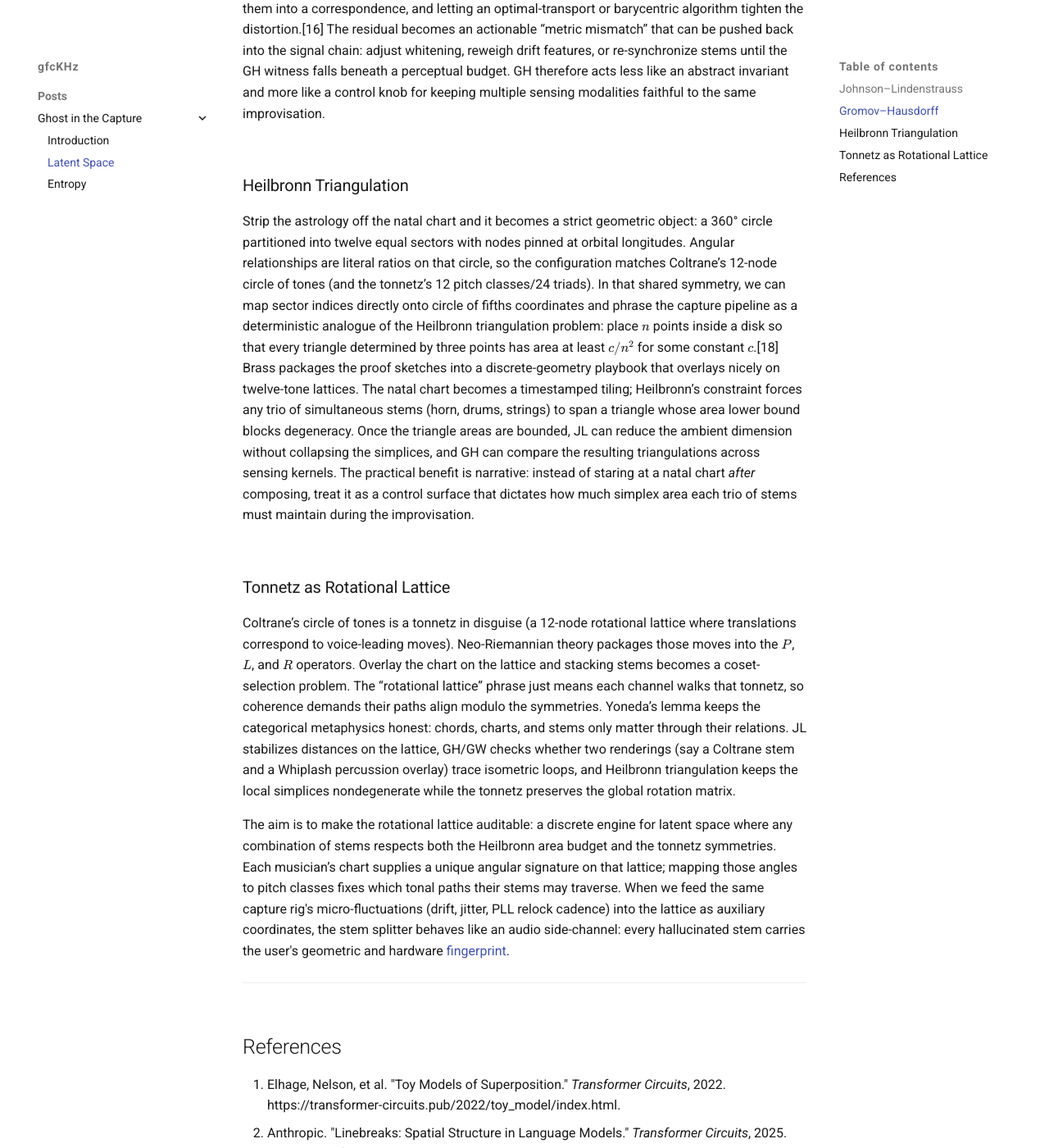
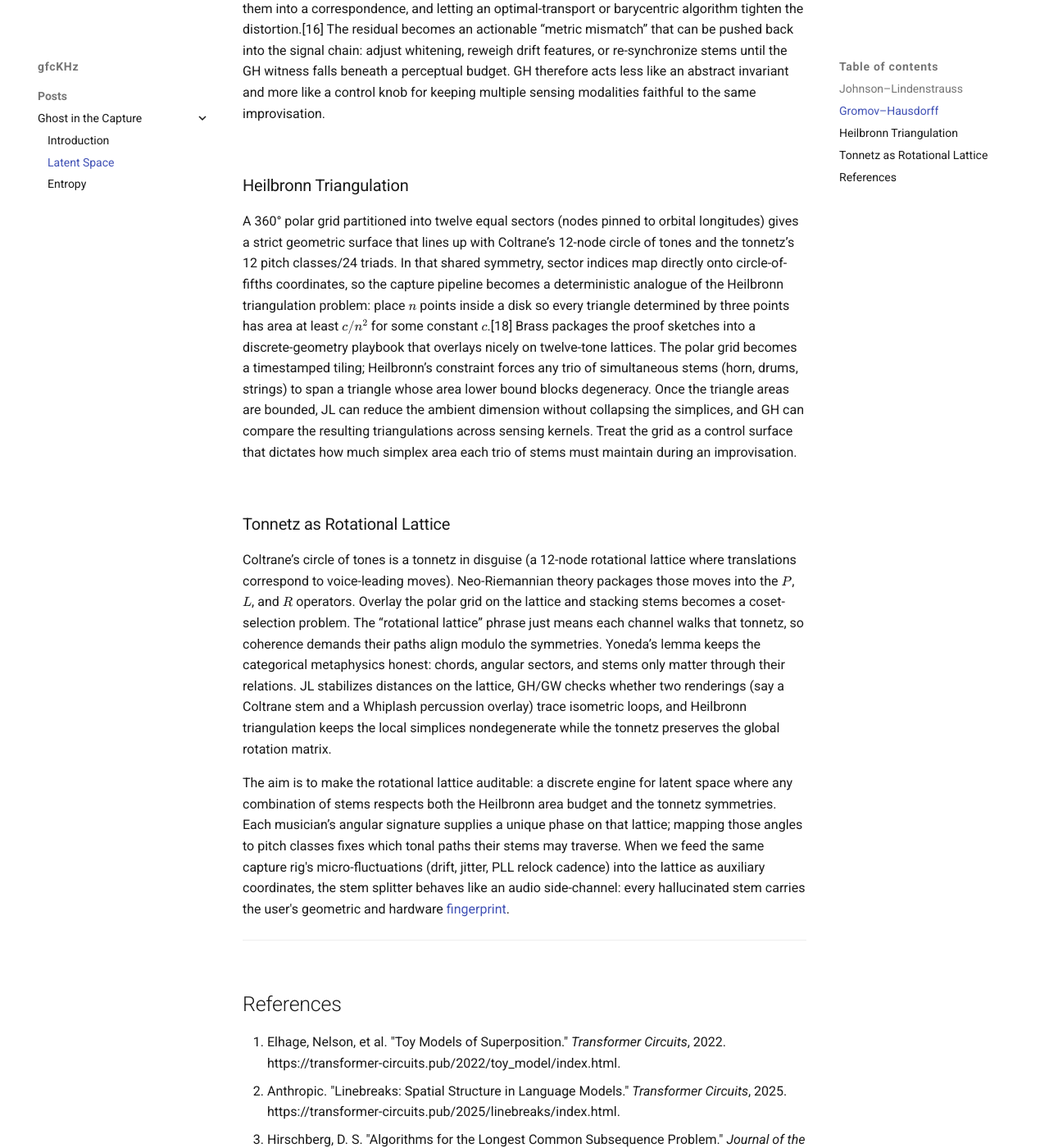
Before and after one commit to gfcKHz/gfcKHz.github.io, an MkDocs documentation site: the page built from docs/posts/space.md, in a window 1280 px wide and 1400 px high, scrolled down 1611 px. Shown: the whole window at 82% size. Built offline with MkDocs 1.6.1 and Material for MkDocs 9.7.7, drawn with Linux system fonts in a browser that asks for light colours; some web fonts are replaced.

Commit message:
Remove chart references

```diff
--- a/docs/posts/space.md
+++ b/docs/posts/space.md
@@ -30,13 +30,12 @@
 
 ### Heilbronn Triangulation
 
-Strip the astrology off the natal chart and it becomes a strict geometric object: a 360° circle partitioned into twelve equal sectors with nodes pinned at orbital longitudes. Angular relationships are literal ratios on that circle, so the configuration matches Coltrane’s 12-node circle of tones (and the tonnetz’s 12 pitch classes/24 triads). In that shared symmetry, we can map sector indices directly onto circle of fifths coordinates and phrase the capture pipeline as a deterministic analogue of the Heilbronn triangulation problem: place $n$ points inside a disk so that every triangle determined by three points has area at least $c/n^2$ for some constant $c$.[18] Brass packages the proof sketches into a discrete-geometry playbook that overlays nicely on twelve-tone lattices. The natal chart becomes a timestamped tiling; Heilbronn’s constraint forces any trio of simultaneous stems (horn, drums, strings) to span a triangle whose area lower bound blocks degeneracy. Once the triangle areas are bounded, JL can reduce the ambient dimension without collapsing the simplices, and GH can compare the resulting triangulations across sensing kernels. The practical benefit is narrative: instead of staring at a natal chart *after* composing, treat it as a control surface that dictates how much simplex area each trio of stems must maintain during the improvisation.
-
+A 360° polar grid partitioned into twelve equal sectors (nodes pinned to orbital longitudes) gives a strict geometric surface that lines up with Coltrane’s 12-node circle of tones and the tonnetz’s 12 pitch classes/24 triads. In that shared symmetry, sector indices map directly onto circle-of-fifths coordinates, so the capture pipeline becomes a deterministic analogue of the Heilbronn triangulation problem: place $n$ points inside a disk so every triangle determined by three points has area at least $c/n^2$ for some constant $c$.[18] Brass packages the proof sketches into a discrete-geometry playbook that overlays nicely on twelve-tone lattices. The polar grid becomes a timestamped tiling; Heilbronn’s constraint forces any trio of simultaneous stems (horn, drums, strings) to span a triangle whose area lower bound blocks degeneracy. Once the triangle areas are bounded, JL can reduce the ambient dimension without collapsing the simplices, and GH can compare the resulting triangulations across sensing kernels. Treat the grid as a control surface that dictates how much simplex area each trio of stems must maintain during an improvisation.
 ### Tonnetz as Rotational Lattice
 
-Coltrane’s circle of tones is a tonnetz in disguise (a 12-node rotational lattice where translations correspond to voice-leading moves). Neo-Riemannian theory packages those moves into the $P$, $L$, and $R$ operators. Overlay the chart on the lattice and stacking stems becomes a coset-selection problem. The “rotational lattice” phrase just means each channel walks that tonnetz, so coherence demands their paths align modulo the symmetries. Yoneda’s lemma keeps the categorical metaphysics honest: chords, charts, and stems only matter through their relations. JL stabilizes distances on the lattice, GH/GW checks whether two renderings (say a Coltrane stem and a Whiplash percussion overlay) trace isometric loops, and Heilbronn triangulation keeps the local simplices nondegenerate while the tonnetz preserves the global rotation matrix.
+Coltrane’s circle of tones is a tonnetz in disguise (a 12-node rotational lattice where translations correspond to voice-leading moves). Neo-Riemannian theory packages those moves into the $P$, $L$, and $R$ operators. Overlay the polar grid on the lattice and stacking stems becomes a coset-selection problem. The “rotational lattice” phrase just means each channel walks that tonnetz, so coherence demands their paths align modulo the symmetries. Yoneda’s lemma keeps the categorical metaphysics honest: chords, angular sectors, and stems only matter through their relations. JL stabilizes distances on the lattice, GH/GW checks whether two renderings (say a Coltrane stem and a Whiplash percussion overlay) trace isometric loops, and Heilbronn triangulation keeps the local simplices nondegenerate while the tonnetz preserves the global rotation matrix.
 
-The aim is to make the rotational lattice auditable: a discrete engine for latent space where any combination of stems respects both the Heilbronn area budget and the tonnetz symmetries. Each musician’s chart supplies a unique angular signature on that lattice; mapping those angles to pitch classes fixes which tonal paths their stems may traverse. When we feed the same capture rig's micro-fluctuations (drift, jitter, PLL relock cadence) into the lattice as auxiliary coordinates, the stem splitter behaves like an audio side-channel: every hallucinated stem carries the user's geometric and hardware [fingerprint](entropy.md).
+The aim is to make the rotational lattice auditable: a discrete engine for latent space where any combination of stems respects both the Heilbronn area budget and the tonnetz symmetries. Each musician’s angular signature supplies a unique phase on that lattice; mapping those angles to pitch classes fixes which tonal paths their stems may traverse. When we feed the same capture rig's micro-fluctuations (drift, jitter, PLL relock cadence) into the lattice as auxiliary coordinates, the stem splitter behaves like an audio side-channel: every hallucinated stem carries the user's geometric and hardware [fingerprint](entropy.md).
 
 ---
 
```
